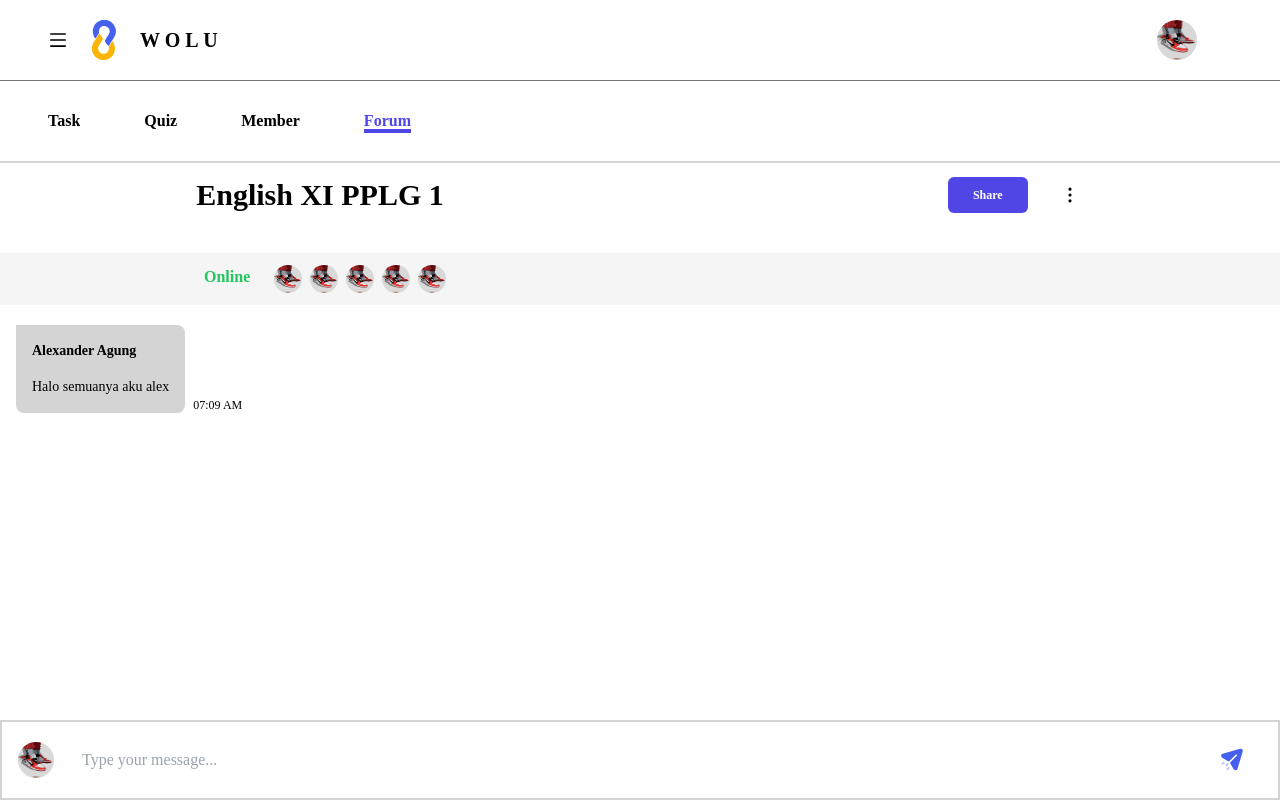
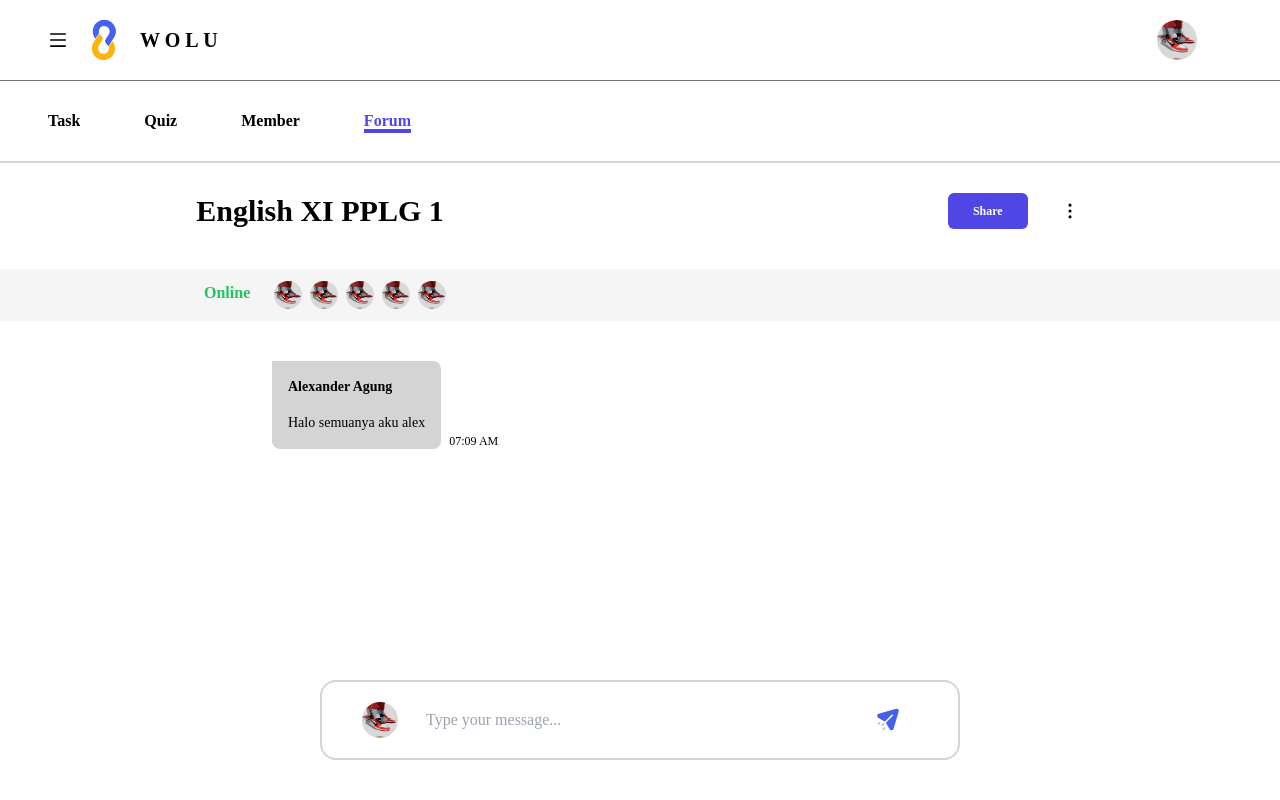
Before and after one commit to farda222/web-wolu, a React (Vite) app: page /Forum in a window 1280 px wide. Built offline with nearby package versions, Linux system fonts and the light colour scheme.

Commit message:
Add files via upload

```diff
--- a/src/Components/Forum.jsx
+++ b/src/Components/Forum.jsx
@@ -2,9 +2,9 @@ import Navbar from "../Components/NavbarUtama";
 import { useNavigate } from "react-router-dom";
 import Iconaccount from "../assets/img/Account.jpg";
 import moment from "moment-timezone";
-import "moment-timezone";
 import { useState } from "react";
 import Send from "../assets/img/Send.svg";
+
 const Forum = () => {
   const navigate = useNavigate();
   const [message, setMessage] = useState("");
@@ -19,12 +19,11 @@ const Forum = () => {
       const newMessage = {
         text: message,
         sender: "user",
-        timestamp: new Date().toLocaleString(), // Tambahkan waktu pengiriman
+        timestamp: new Date().getTime(), // Menggunakan waktu saat ini dalam milidetik
         senderName: "Your Name", // Ganti dengan nama pengirim yang sesuai
       };
       setMessages([...messages, newMessage]);
       setMessage("");
-      // Kode untuk mengirim pesan ke server dapat ditambahkan di sini
     }
   };
 
@@ -33,6 +32,7 @@ const Forum = () => {
       handleSendMessage();
     }
   };
+
   const isValidTimestamp = (timestamp) => {
     // Periksa apakah timestamp adalah angka dan lebih besar dari 0
     return !isNaN(timestamp) && timestamp > 0;
@@ -74,7 +74,7 @@ const Forum = () => {
           </li>
         </ul>
       </nav>
-      <div className="flex justify-center align-middle items-center mx-auto container gap-6 mt-7 ml-1 font-Jakarta lg:mt-24 2xl:mt-32 2xl:ml-5">
+      <div className="flex justify-center align-middle items-center mx-auto container gap-6 mt-7 ml-1 font-Jakarta lg:mt-28 2xl:mt-32 2xl:ml-5">
         <h1 className="text-black font-semibold text-2xl lg:text-3xl 2xl:ml-60">English XI PPLG 1</h1>
         <button className="text-white bg-indigo-600 w-16 h-7  font-semibold rounded-md text-xs lg:ml-[30rem] lg:w-20 lg:h-9 2xl:ml-[55rem]">Share</button>
         <div className="relative flex-row -ml-4">
@@ -96,7 +96,7 @@ const Forum = () => {
           <img className="w-7  h-7 rounded-full " src={Iconaccount} alt="Icon Account" />
         </div>
       </div>
-      <div className="mx-auto rounded-lg overflow-hidden mt-5 w-full">
+      <div className="mx-auto rounded-lg overflow-hidden mt-5 w-full lg:px-64 lg:mt-10 2xl:px-96">
         <div className="flex">
           <div className="messages-container p-4 space-y-4 overflow-y-auto max-h-full bg-neutral-300 w-fit ml-4 rounded-lg rounded-tl-none">
             <p className="text-sm font-semibold">Alexander Agung</p>
@@ -105,12 +105,11 @@ const Forum = () => {
           <p className="text-xs ml-2 mt-[4.5rem]">07:09 AM</p>
         </div>
         <div className="messages-container p-4 space-y-4 overflow-y-auto max-h-full">
+          {/* Pesan dari pengguna lain */}
           {messages.map((msg, index) => (
             <div key={index} className={`flex ${msg.sender === "user" ? "justify-end" : "justify-start"}`}>
-              {" "}
-              <p className="text-xs text-gray-500 mt-[3.4rem] ml-2 mr-3">{formatTime(Date.now(), "Asia/Jakarta")}</p>
-              <div className={`message ${msg.sender === "user" ? "bg-indigo-600 text-white rounded-lg rounded-tr-none px-3 py-2" : "bg-white text-gray-800 rounded-lg rounded-tr-none"}`}>
-                {" "}
+              <p className="text-xs text-gray-500 mt-[3.4rem] mr-3">{formatTime(msg.timestamp, "Asia/Jakarta")}</p>
+              <div className={`message ${msg.sender === "user" ? "bg-indigo-600 text-white rounded-lg rounded-tr-none px-3 py-2" : "bg-white text-gray-800 rounded-lg rounded-tr-none"} max-w-[70%] lg:max-w-[80%] xl:max-w-[90%]`}>
                 <div className="flex justify-between items-center">
                   {msg.sender !== "user" && (
                     <div className="flex items-center">
@@ -128,10 +127,10 @@ const Forum = () => {
           ))}
         </div>
       </div>
-      <div className="mt-28">
-        <div className="input-container p-4 flex justify-center align-middle items-center mx-auto container bottom-0 left-0 mt-72 fixed bg-white border-2 border-neutral-300 w-full">
+      <div className="mt-28 lg:px-60">
+        <div className="input-container p-4 flex justify-center align-middle items-center mx-auto container bottom-0 left-0 mt-72 fixed bg-white border-2 border-neutral-300 w-full lg:w-[50%] lg:ml-80 lg:mb-10 lg:rounded-2xl lg:px-10 2xl:ml-[30rem]">
           <img className="w-9 h-9 rounded-full mr-3" src={Iconaccount} />
-          <input type="text" value={message} onChange={handleMessageChange} onKeyDown={handleKeyPress} placeholder="Type your message..." className="flex-1 px-4 py-2 rounded-full bg-white" />
+          <input type="text" value={message} onChange={handleMessageChange} onKeyDown={handleKeyPress} placeholder="Type your message..." className="flex-1 px-4 py-2 rounded-full bg-white max-w-[80%] lg:max-w-[90%] overflow-hidden" />
           <button onClick={handleSendMessage} className="px-4 py-2 bg-white text-white rounded-full focus:outline-none hover:bg-neutral-100 transition-all">
             <img className="w-7 h-7" src={Send} />
           </button>
```
Also changed, not shown: vercel.json.
